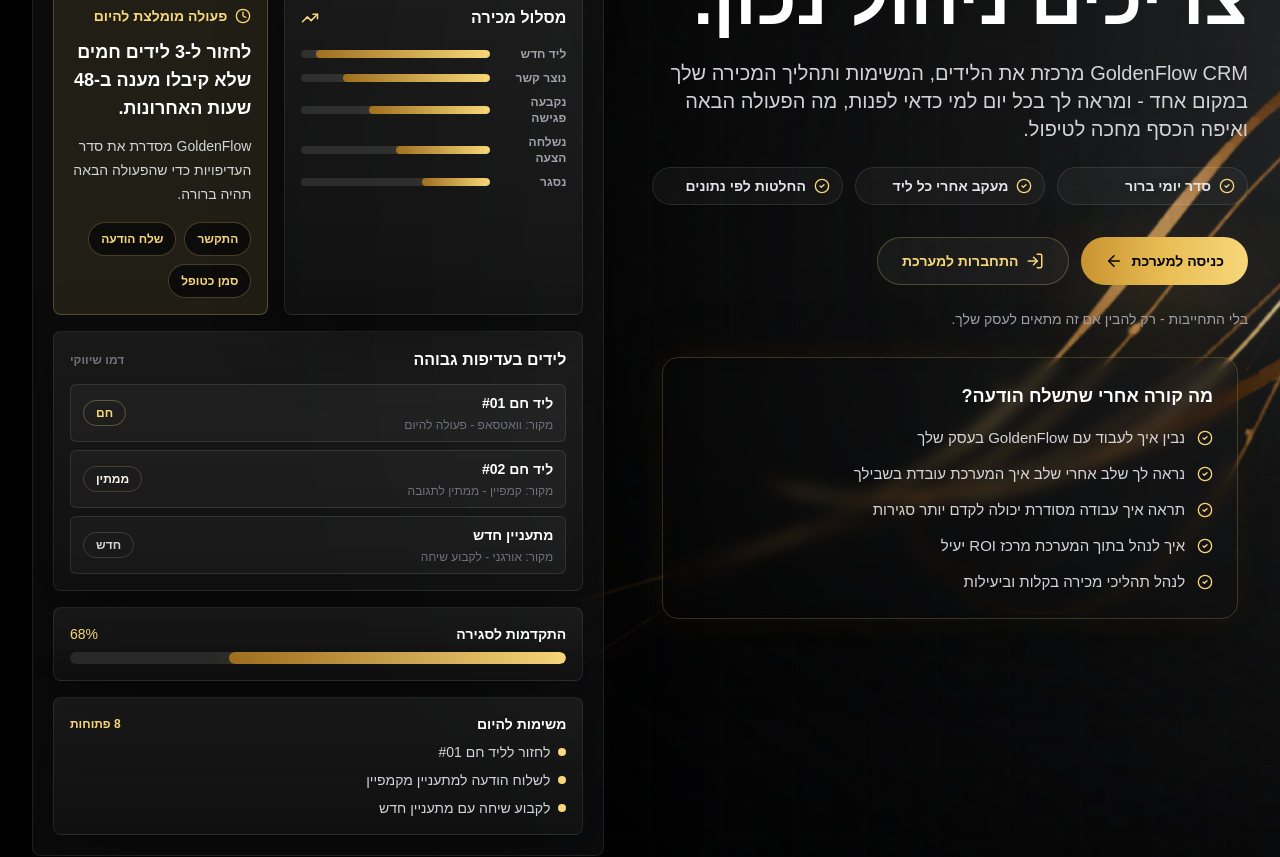
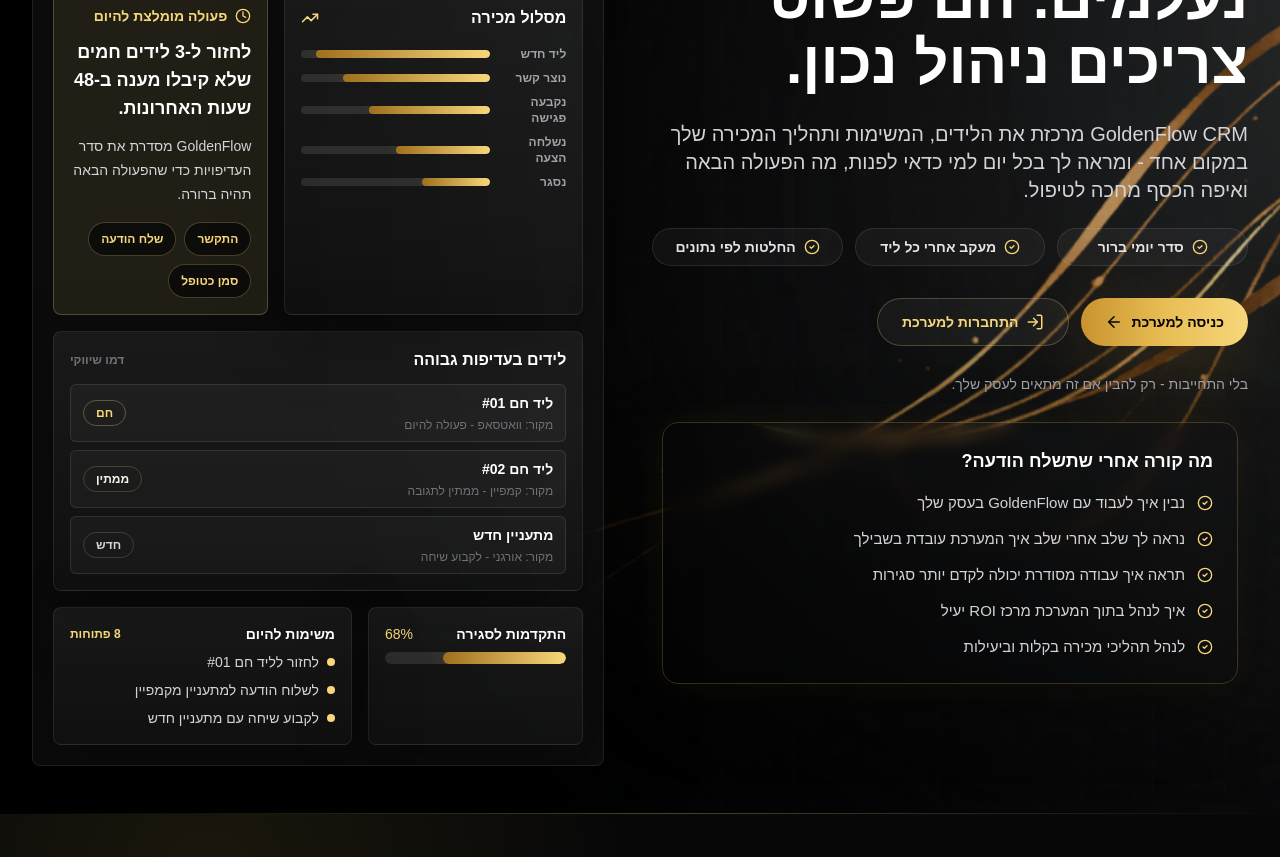
Before and after one commit to hubianron-cpu/goldenflowcrmweb, a Next.js app: page / in a window 1280 px wide. Shown: the part 380-1237 px from the top of the page. Built offline with nearby package versions, Linux system fonts and the light colour scheme.

Commit message:
Improve mobile and desktop responsiveness

```diff
--- a/app/globals.css
+++ b/app/globals.css
@@ -65,7 +65,7 @@
 
 @media (max-width: 767px) {
   body {
-    padding-bottom: 5.75rem;
+    padding-bottom: calc(5.75rem + env(safe-area-inset-bottom));
   }
 }
 
--- a/components/Header.tsx
+++ b/components/Header.tsx
@@ -5,8 +5,8 @@
 export function Header() {
   return (
     <header className="sticky top-0 z-50 border-b border-white/10 bg-ink-950/78 backdrop-blur-2xl">
-      <div className="container-shell flex min-h-16 items-center justify-between gap-4">
-        <a href="#top" className="flex items-center gap-3" aria-label="GoldenFlow">
+      <div className="container-shell flex min-h-16 items-center justify-between gap-4 xl:gap-6">
+        <a href="#top" className="flex min-w-0 items-center gap-3" aria-label="GoldenFlow">
           <span className="flex h-10 w-10 items-center justify-center rounded-lg border border-gold-300/30 bg-ink-950/70 p-1 shadow-[inset_0_1px_0_rgba(255,255,255,0.08)] sm:h-11 sm:w-11">
             <Image
               src="/brand/goldenflow-icon-gold.png"
@@ -18,10 +18,10 @@
               className="h-full w-full max-w-full object-contain"
             />
           </span>
-          <span className="text-lg font-black tracking-normal text-white sm:text-xl">GoldenFlow CRM</span>
+          <span className="truncate text-lg font-black tracking-normal text-white sm:text-xl">GoldenFlow CRM</span>
         </a>
 
-        <nav className="hidden items-center gap-6 lg:flex" aria-label="ניווט ראשי">
+        <nav className="hidden items-center gap-4 xl:gap-6 lg:flex" aria-label="ניווט ראשי">
           {navItems.map((item) => (
             <a
               key={item.href}
--- a/components/Hero.tsx
+++ b/components/Hero.tsx
@@ -43,9 +43,9 @@
     >
       <div className="pointer-events-none absolute inset-0 bg-[linear-gradient(rgba(255,255,255,0.035)_1px,transparent_1px),linear-gradient(90deg,rgba(255,255,255,0.028)_1px,transparent_1px)] bg-[size:72px_72px] opacity-30" />
       <div className="absolute inset-x-0 bottom-0 h-px bg-gradient-to-l from-transparent via-gold-300/30 to-transparent" />
-      <div className="container-shell relative grid min-h-[calc(100vh-8rem)] items-start gap-10 py-10 lg:grid-cols-[1.02fr_.98fr] lg:gap-12 lg:pb-12 lg:pt-14">
-        <div className="max-w-3xl lg:pt-2">
-          <div className="eyebrow">
+      <div className="container-shell relative grid min-h-[calc(100vh-8rem)] items-start gap-10 pb-28 pt-10 lg:grid-cols-[1.02fr_.98fr] lg:items-center lg:gap-12 lg:pb-12 lg:pt-14">
+        <div className="mx-auto max-w-3xl text-center lg:mx-0 lg:pt-2 lg:text-right">
+          <div className="eyebrow mx-auto justify-center text-center lg:mx-0">
             <Image
               src="/brand/goldenflow-icon-gold.png"
               alt="GoldenFlow"
@@ -57,35 +57,35 @@
             />
             CRM חכם למאמנים, יועצים ונותני שירות
           </div>
-          <h1 className="text-4xl font-black leading-[1.08] text-white sm:text-5xl lg:text-7xl">
+          <h1 className="text-3xl font-black leading-[1.12] text-white sm:text-5xl lg:max-w-[42rem] lg:text-6xl lg:leading-[1.08] xl:max-w-3xl 2xl:text-7xl">
             הלידים שלך לא נעלמים. הם פשוט צריכים ניהול נכון.
           </h1>
-          <p className="mt-6 text-lg leading-8 text-zinc-300 sm:text-xl">
+          <p className="mx-auto mt-6 text-base leading-8 text-zinc-300 sm:text-xl lg:mx-0">
             GoldenFlow CRM מרכזת את הלידים, המשימות ותהליך המכירה שלך במקום אחד -
             ומראה לך בכל יום למי כדאי לפנות, מה הפעולה הבאה ואיפה הכסף מחכה לטיפול.
           </p>
-          <div className="mt-6 grid max-w-2xl gap-3 sm:grid-cols-3">
+          <div className="mx-auto mt-6 grid max-w-md gap-3 sm:max-w-2xl sm:grid-cols-3 lg:mx-0">
             {["סדר יומי ברור", "מעקב אחרי כל ליד", "החלטות לפי נתונים"].map((item) => (
-              <div key={item} className="flex items-center gap-2 rounded-full border border-white/10 bg-white/[0.04] px-3 py-2 text-sm font-semibold text-zinc-200">
+              <div key={item} className="flex items-center justify-center gap-2 rounded-full border border-white/10 bg-white/[0.04] px-3 py-2 text-center text-sm font-semibold text-zinc-200">
                 <CheckCircle2 className="shrink-0 text-gold-300" size={16} aria-hidden="true" />
                 {item}
               </div>
             ))}
           </div>
-          <div className="mt-8 flex flex-col gap-3 sm:flex-row">
-            <a href={APP_LOGIN_URL} className="gold-button">
+          <div className="mx-auto mt-8 grid max-w-md gap-4 sm:flex sm:max-w-none sm:flex-row sm:gap-3 lg:mx-0">
+            <a href={APP_LOGIN_URL} className="gold-button w-full sm:w-auto">
               {primaryCta}
               <ArrowLeft size={18} aria-hidden="true" />
             </a>
-            <a href={APP_LOGIN_URL} className="ghost-button">
+            <a href={APP_LOGIN_URL} className="ghost-button w-full sm:w-auto">
               <LogIn size={18} aria-hidden="true" />
               התחברות למערכת
             </a>
           </div>
-          <p className="microcopy mt-5 max-w-2xl">
+          <p className="microcopy mx-auto mt-6 max-w-md text-center lg:mx-0 lg:text-right">
             בלי התחייבות - רק להבין אם זה מתאים לעסק שלך.
           </p>
-          <div className="mt-6 max-w-xl rounded-2xl border border-gold-300/20 bg-[#111111]/78 p-5 shadow-[0_22px_70px_rgba(0,0,0,0.34),0_0_34px_rgba(212,175,55,0.08)] backdrop-blur sm:p-6 lg:mx-auto">
+          <div className="mx-auto mt-6 max-w-xl rounded-2xl border border-gold-300/20 bg-[#111111]/78 p-5 text-right shadow-[0_22px_70px_rgba(0,0,0,0.34),0_0_34px_rgba(212,175,55,0.08)] backdrop-blur sm:p-6 lg:mx-auto">
             <h2 className="text-base font-black text-white sm:text-lg">
               מה קורה אחרי שתשלח הודעה?
             </h2>
@@ -127,7 +127,7 @@
               </span>
             </div>
 
-            <div className="grid gap-3 sm:grid-cols-2 xl:grid-cols-4">
+            <div className="grid gap-3 sm:grid-cols-2 lg:grid-cols-4">
               {metrics.map((metric) => (
                 <div key={metric.label} className="metric-card">
                   <p className={`text-3xl font-black ${metric.tone}`}>{metric.value}</p>
@@ -198,7 +198,8 @@
               </div>
             </div>
 
-            <div className="mt-4 premium-surface p-4">
+            <div className="mt-4 grid gap-4 lg:grid-cols-[.72fr_1fr]">
+              <div className="premium-surface p-4">
                 <div className="mb-2 flex items-center justify-between text-sm">
                   <span className="font-bold text-white">התקדמות לסגירה</span>
                   <span className="text-gold-300">68%</span>
@@ -208,7 +209,7 @@
                 </div>
               </div>
 
-            <div className="mt-4 grid gap-2 premium-surface p-4">
+              <div className="grid gap-2 premium-surface p-4">
                 <div className="flex items-center justify-between">
                   <span className="text-sm font-bold text-white">משימות להיום</span>
                   <span className="text-xs font-bold text-gold-300">8 פתוחות</span>
@@ -223,6 +224,7 @@
             </div>
           </div>
         </div>
+      </div>
     </section>
   );
 }
--- a/components/MobileStickyCta.tsx
+++ b/components/MobileStickyCta.tsx
@@ -3,10 +3,10 @@
 
 export function MobileStickyCta() {
   return (
-    <div className="fixed inset-x-3 bottom-3 z-50 md:hidden">
+    <div className="pointer-events-none fixed inset-x-4 bottom-[calc(0.75rem+env(safe-area-inset-bottom))] z-50 md:hidden">
       <a
         href={APP_LOGIN_URL}
-        className="flex min-h-14 items-center justify-center gap-2 rounded-full border border-gold-300/35 bg-ink-950/92 px-5 py-3 text-sm font-black text-gold-300 shadow-gold backdrop-blur-xl transition active:scale-[0.98]"
+        className="pointer-events-auto mx-auto flex min-h-12 max-w-md items-center justify-center gap-2 rounded-full border border-gold-300/35 bg-ink-950/92 px-5 py-3 text-sm font-black text-gold-300 shadow-gold backdrop-blur-xl transition active:scale-[0.98]"
       >
         <LogIn size={18} aria-hidden="true" />
         קבל פרטים על GoldenFlow
--- a/components/SimplePage.tsx
+++ b/components/SimplePage.tsx
@@ -55,9 +55,9 @@
   description: string;
 }) {
   return (
-    <div className="mx-auto max-w-4xl">
+    <div className="mx-auto flex max-w-4xl flex-col items-center text-center">
       <span className="eyebrow">{eyebrow}</span>
-      <h1 className="mt-4 text-4xl font-black leading-tight text-white sm:text-5xl lg:text-6xl">
+      <h1 className="mt-4 max-w-4xl text-4xl font-black leading-tight text-white sm:text-5xl xl:text-6xl">
         {title}
       </h1>
       <p className="mt-6 max-w-3xl text-lg leading-8 text-zinc-300 sm:text-xl">
```
Lines whose indentation alone changed are shown as unchanged.
